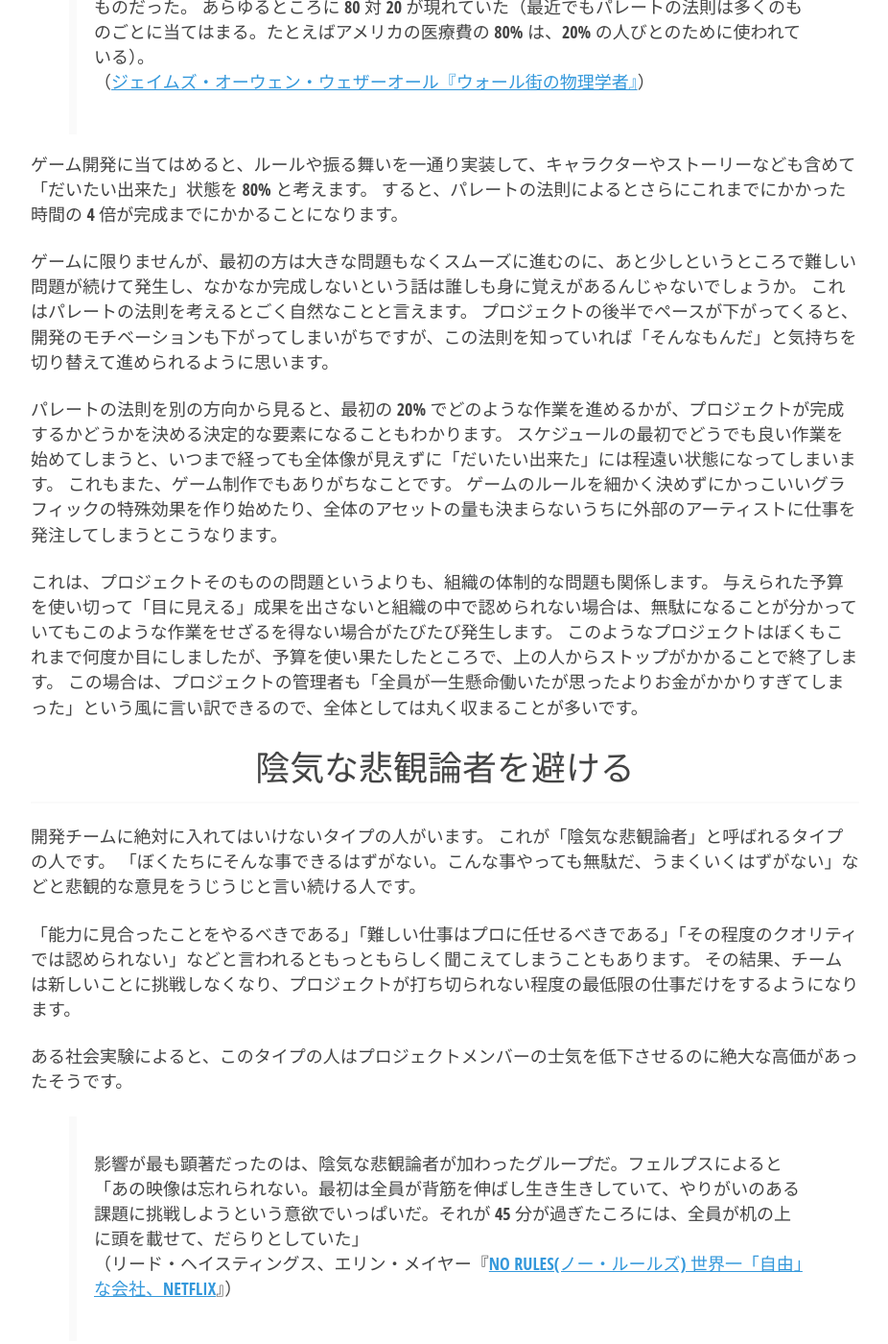
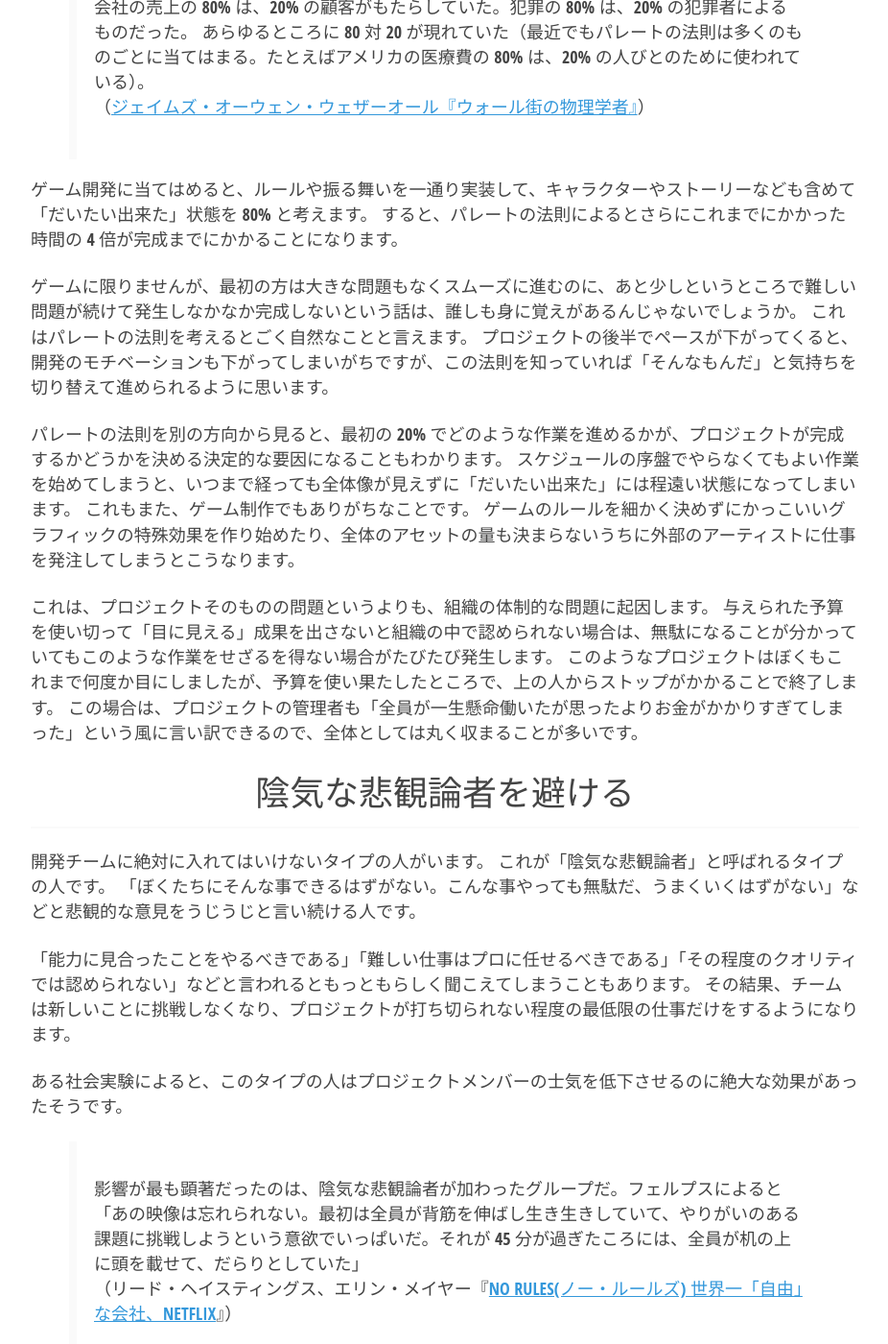
Before and after one commit to torus/torus.github.io, a Jekyll site: the page built from _posts/2024-06-01-the-road-to-hell.md, in a window 1280 px wide and 1400 px high, scrolled down 610 px. Shown: the whole window at 96% size, without its empty margins (176-1102 px from the left). Built offline with Jekyll 4.4.1, drawn with Linux system fonts in a browser that asks for light colours; some of the changed text lies outside the part shown.

Commit message:
こまかい修正

```diff
--- a/_posts/2024-06-01-the-road-to-hell.md
+++ b/_posts/2024-06-01-the-road-to-hell.md
@@ -2,7 +2,8 @@
 title: （それでも）ゲーム開発を続ける方法
 ---
 
-これまで経験した事や人から聞いた話からゲームプロジェクトにありがちな落とし穴とそれらを避ける方法をまとめたい。
+これまで経験した事や人から聞いた話から、ゲームプロジェクトにありがちな落とし穴とそれらを避ける方法をまとめてみたいと思います。
+これらの項目のいくつかはゲームに限らずソフトウェア開発一般にあてはまるとも思います。
 
 ### パレートの法則を意識する
 
@@ -20,16 +21,16 @@
 ゲーム開発に当てはめると、ルールや振る舞いを一通り実装して、キャラクターやストーリーなども含めて「だいたい出来た」状態を 80% と考えます。
 すると、パレートの法則によるとさらにこれまでにかかった時間の 4 倍が完成までにかかることになります。
 
-ゲームに限りませんが、最初の方は大きな問題もなくスムーズに進むのに、あと少しというところで難しい問題が続けて発生し、なかなか完成しないという話は誰しも身に覚えがあるんじゃないでしょうか。
+ゲームに限りませんが、最初の方は大きな問題もなくスムーズに進むのに、あと少しというところで難しい問題が続けて発生しなかなか完成しないという話は、誰しも身に覚えがあるんじゃないでしょうか。
 これはパレートの法則を考えるとごく自然なことと言えます。
 プロジェクトの後半でペースが下がってくると、開発のモチベーションも下がってしまいがちですが、この法則を知っていれば「そんなもんだ」と気持ちを切り替えて進められるように思います。
 
-パレートの法則を別の方向から見ると、最初の 20% でどのような作業を進めるかが、プロジェクトが完成するかどうかを決める決定的な要素になることもわかります。
-スケジュールの最初でどうでも良い作業を始めてしまうと、いつまで経っても全体像が見えずに「だいたい出来た」には程遠い状態になってしまいます。
+パレートの法則を別の方向から見ると、最初の 20% でどのような作業を進めるかが、プロジェクトが完成するかどうかを決める決定的な要因になることもわかります。
+スケジュールの序盤でやらなくてもよい作業を始めてしまうと、いつまで経っても全体像が見えずに「だいたい出来た」には程遠い状態になってしまいます。
 これもまた、ゲーム制作でもありがちなことです。
 ゲームのルールを細かく決めずにかっこいいグラフィックの特殊効果を作り始めたり、全体のアセットの量も決まらないうちに外部のアーティストに仕事を発注してしまうとこうなります。
 
-これは、プロジェクトそのものの問題というよりも、組織の体制的な問題も関係します。
+これは、プロジェクトそのものの問題というよりも、組織の体制的な問題に起因します。
 与えられた予算を使い切って「目に見える」成果を出さないと組織の中で認められない場合は、無駄になることが分かっていてもこのような作業をせざるを得ない場合がたびたび発生します。
 このようなプロジェクトはぼくもこれまで何度か目にしましたが、予算を使い果たしたところで、上の人からストップがかかることで終了します。
 この場合は、プロジェクトの管理者も「全員が一生懸命働いたが思ったよりお金がかかりすぎてしまった」という風に言い訳できるので、全体としては丸く収まることが多いです。
@@ -43,7 +44,7 @@
 「能力に見合ったことをやるべきである」「難しい仕事はプロに任せるべきである」「その程度のクオリティでは認められない」などと言われるともっともらしく聞こえてしまうこともあります。
 その結果、チームは新しいことに挑戦しなくなり、プロジェクトが打ち切られない程度の最低限の仕事だけをするようになります。
 
-ある社会実験によると、このタイプの人はプロジェクトメンバーの士気を低下させるのに絶大な高価があったそうです。
+ある社会実験によると、このタイプの人はプロジェクトメンバーの士気を低下させるのに絶大な効果があったそうです。
 
 > 影響が最も顕著だったのは、陰気な悲観論者が加わったグループだ。フェルプスによると「あの映像は忘れられない。最初は全員が背筋を伸ばし生き生きしていて、やりがいのある課題に挑戦しようという意欲でいっぱいだ。それが 45 分が過ぎたころには、全員が机の上に頭を載せて、だらりとしていた」
 > （リード・ヘイスティングス、エリン・メイヤー『[NO RULES(ノー・ルールズ) 世界一「自由」な会社、NETFLIX](https://amzn.to/3VojhxZ)』）
@@ -61,10 +62,10 @@
 >
 > （[ハンス・フォン・ゼークト - Wikipedia](https://ja.wikipedia.org/wiki/%E3%83%8F%E3%83%B3%E3%82%B9%E3%83%BB%E3%83%95%E3%82%A9%E3%83%B3%E3%83%BB%E3%82%BC%E3%83%BC%E3%82%AF%E3%83%88)）
 
-無能な働き者は常に忙しくしなくても良いことをし、余計な管理をし、周りの人の仕事を増やし、せっかくの成果を台無しにします。
+無能な働き者は常に忙しそうにしていて、しなくても良いことをし、余計な管理をし、周りの人の仕事を増やし、せっかくの成果を台無しにします。
 
 無能な働き者については、プロジェクト上の権限を下げることで役に立つ働き者に変身する場合もあります。
-逆に、役に立つ働き者に下手に権限を与えることで悲惨な状況になることもあります。
+逆に、役に立つ働き者に権限を与えることで悲惨な状況になることもあります。
 
 また「利口で怠慢」な人は人の手伝いをさせると大して役に立たなかったのにトップに立たせると一気に頭角を表すこともあります。
 こういう人を見つけたらアタリです。
```
